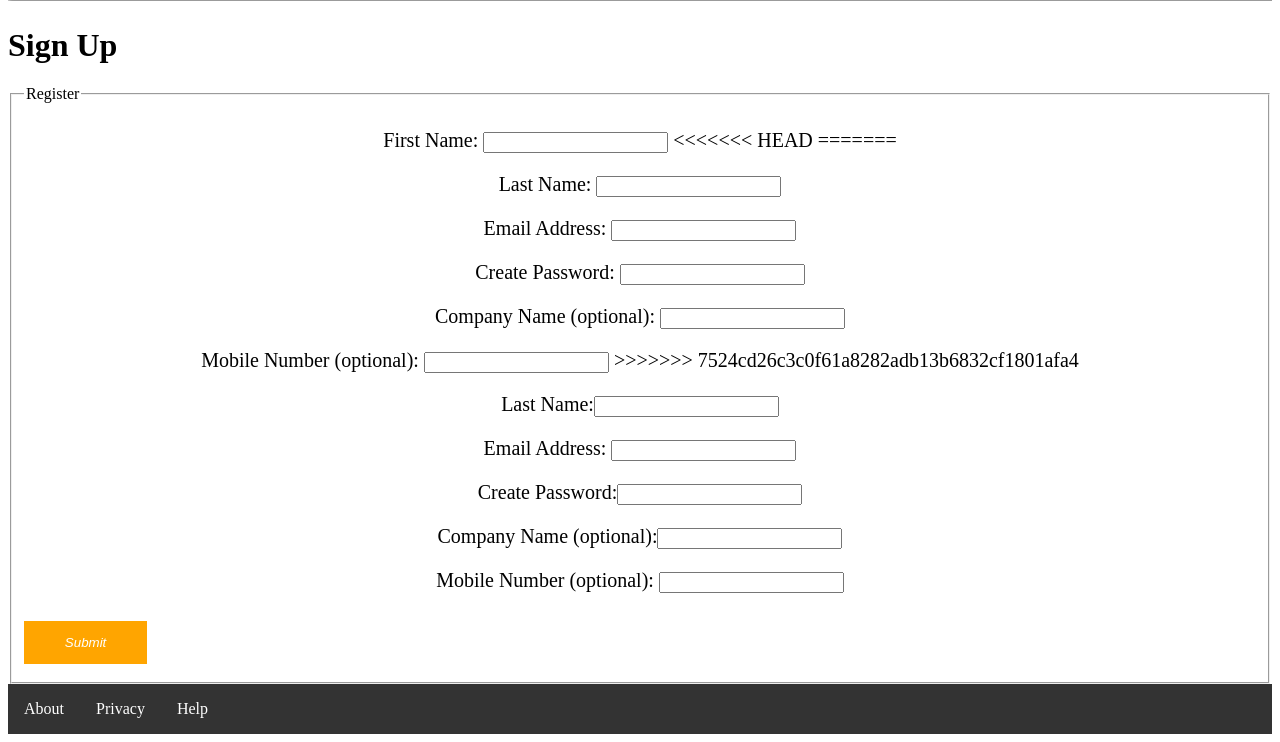
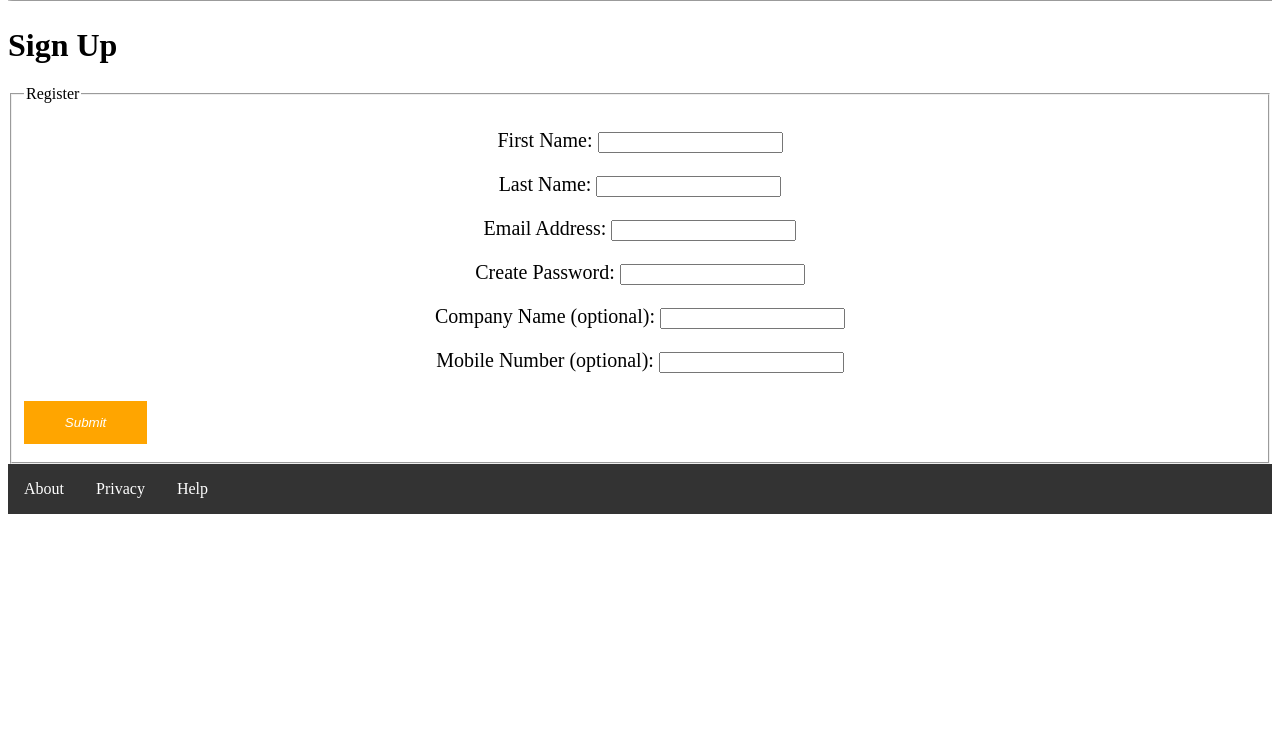
Before and after one commit to maya1amyx/YayTaskSF, a Python web app: template templates/SignUp.html in a window 1280 px wide. Shown: the part 298-1040 px from the top of the page. After the commit the page ends 812 px from the top, so only its background shows below. Run offline with Jinja, Linux system fonts and the light colour scheme; the template is opened without the code that fills it, so the values that code supplies are empty.

Commit message:
fixing stuff

```diff
--- a/app.yaml
+++ b/app.yaml
@@ -1,4 +1,4 @@
-application: tasksf-211322
+application: tasksf-211517
 version: 1
 runtime: python27
 api_version: 1
--- a/templates/SignUp.html
+++ b/templates/SignUp.html
@@ -31,8 +31,7 @@
     <!-- <form action="JobPosting.html"> -->
     First Name:
      <input type='text' name='first_name' id='first_name' maxlength="50" required/>
-<<<<<<< HEAD
-=======
+
      <p>
     <form action="JobPosting.html">
     <label for='last_name'>Last Name: </label>
@@ -51,10 +50,9 @@
     <p>
       <label for='email'>Mobile Number (optional):</label>
        <input type='text' name='number' id='number' maxlength="50"/>
->>>>>>> 7524cd26c3c0f61a8282adb13b6832cf1801afa4
    </p>
 
-   <p>
+   <!-- <p>
       Last Name:<input type='text' name='last_name' id='last_name' maxlength="50" required/>
    </p>
 
@@ -72,7 +70,7 @@
 
     <p>
       Mobile Number (optional): <input type='text' name='number' id='number' maxlength="50"/>
-    </p>
+    </p> -->
     </form>
 
   <button type="submit" href= "JobPosting.html"><em>Submit</em></button>
```
Also changed, not shown: 1 other file.
